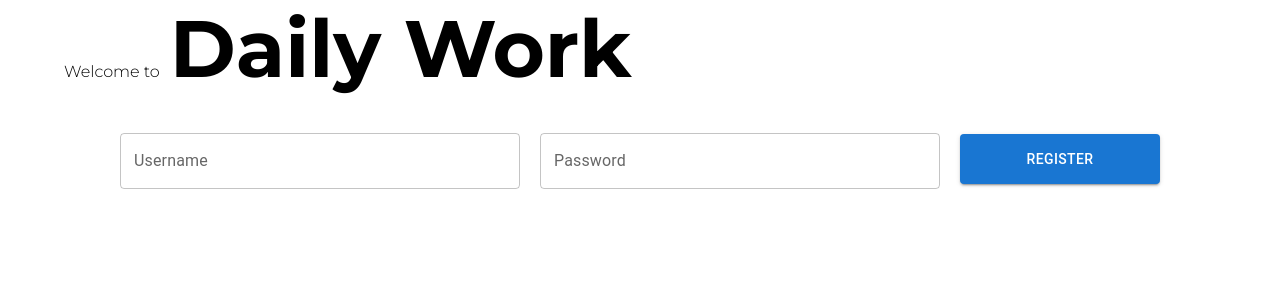
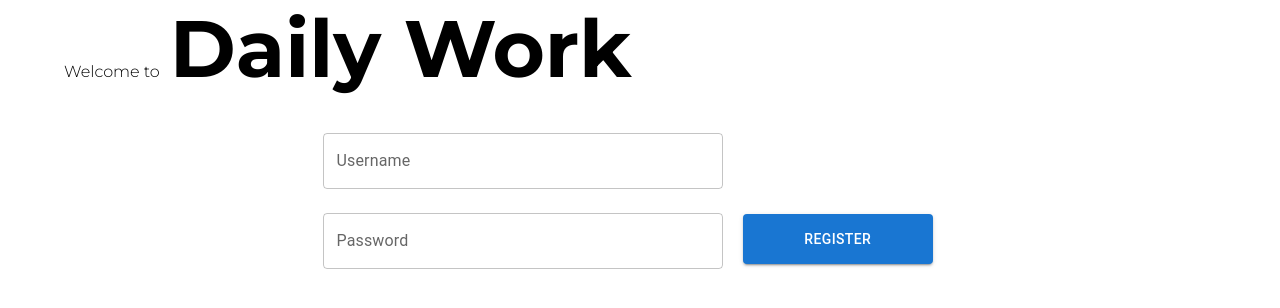
Before and after one commit to manjunath-dalavaye/DailyWork, a React (Create React App) app: page /registration in a window 1280 px wide. Shown: the top 308 px of the page. Built offline with nearby package versions, Linux system fonts and the light colour scheme.

Commit message:
Update RegistrationPage.js

```diff
--- a/src/pages/RegistrationPage.js
+++ b/src/pages/RegistrationPage.js
@@ -54,7 +54,7 @@ const Registration = () => {
       <div className="middle-div">
         <form onSubmit={handleSubmit}>
           <TextField
-            style={{ width: "400px", paddingRight: "20px" }}
+            style={{ width: "85%", paddingRight: "20px", maxWidth: "400px" }}
             label="Username"
             value={username}
             onChange={handleUsernameChange}
@@ -62,7 +62,7 @@ const Registration = () => {
             fullWidth
           />
           <TextField
-            style={{ width: "400px", paddingRight: "20px" }}
+            style={{ width: "85%", paddingRight: "20px", maxWidth:"400px" }}
             label="Password"
             value={password}
             onChange={handlePasswordChange}
@@ -71,7 +71,7 @@ const Registration = () => {
             fullWidth
           />
           <Button
-            style={{ width: "200px", marginTop: "17px", height: "50px" }}
+            style={{ width: "30%", marginTop: "17px", height: "50px", }}
             type="submit"
             variant="contained"
             color="primary"
```
